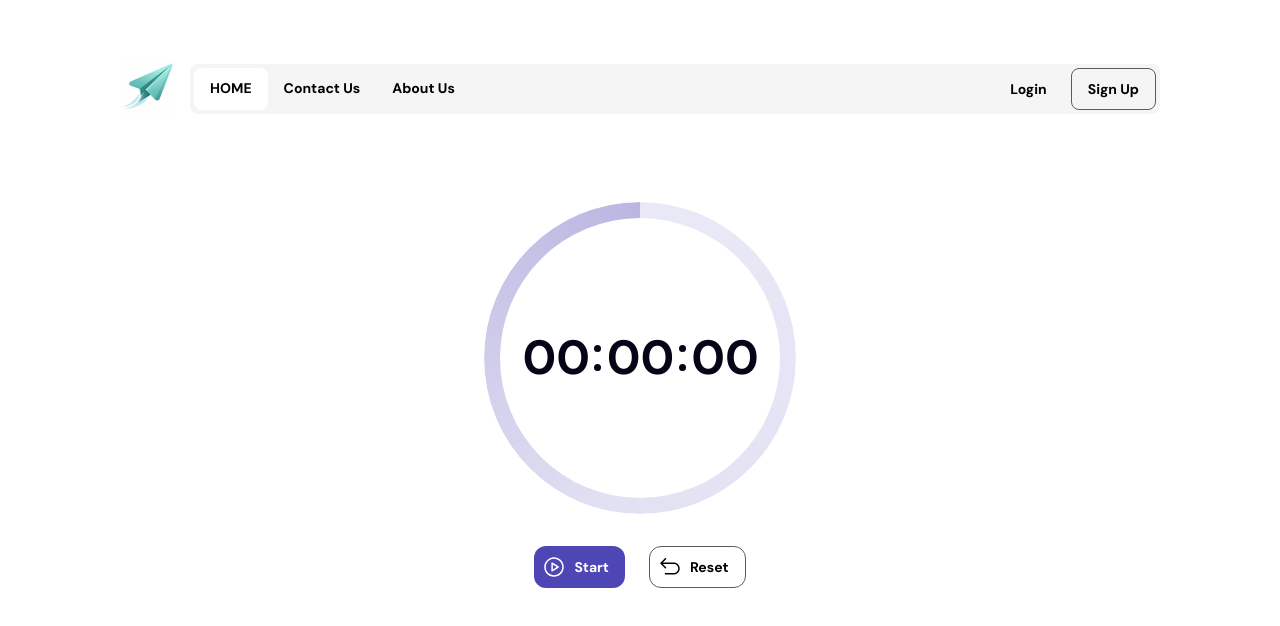
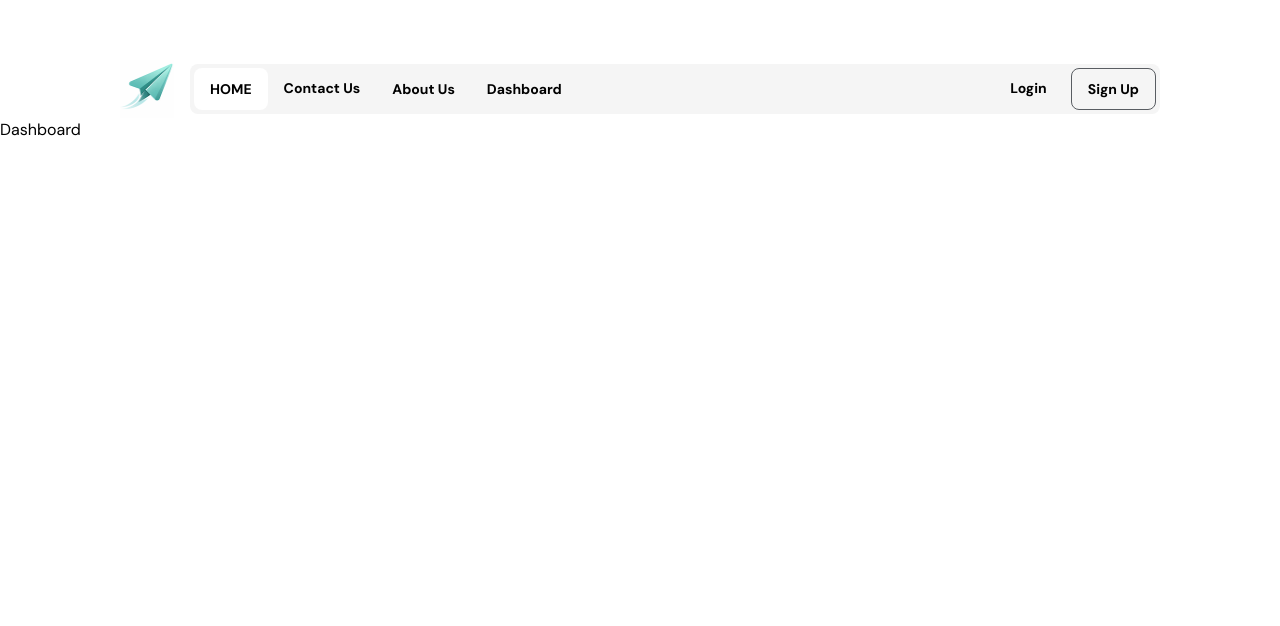
Before and after one commit to ahmtoz/HezarfApp, a React (Vite) app: page /dashboard in a window 1280 px wide. Shown: the top 626 px of the page. Built offline with nearby package versions, Linux system fonts and the light colour scheme.

Commit message:
router added to navbar

```diff
--- a/package.json
+++ b/package.json
@@ -13,6 +13,7 @@
     "@tailwindcss/vite": "^4.2.1",
     "react": "^19.2.0",
     "react-dom": "^19.2.0",
+    "react-router-dom": "^7.14.1",
     "recharts": "^3.8.0"
   },
   "devDependencies": {
--- a/src/App.jsx
+++ b/src/App.jsx
@@ -1,19 +1,24 @@
+import { BrowserRouter as Router, Routes, Route } from "react-router-dom";
 import Navbar from "./components/Navbar";
-import Koronometre from "./components/Koronometre";
+import Home from "./pages/Home";
+import Dashboard from "./pages/Dashboard";
 
 function App() {
   return (
-    <>
+    <Router>
       <header>
         <Navbar />
       </header>
       <main>
-        <Koronometre />
+        <Routes>
+          <Route path="/" element={<Home />} />
+          <Route path="/dashboard" element={<Dashboard />} />
+        </Routes>
       </main>
       <footer>
 
       </footer>
-    </>
+    </Router>
   )
 }
 
--- a/src/components/Navbar.jsx
+++ b/src/components/Navbar.jsx
@@ -1,4 +1,5 @@
 import { useState } from "react";
+import { Link } from "react-router-dom";
 import logo from "../assets/img/hezarfapp_logo.png";
 
 function Navbar() {
@@ -9,49 +10,69 @@ function Navbar() {
     return (
         <nav className="flex md:justify-start justify-between gap-4 items-center w-full md:pt-15 md:px-30 pt-5 px-5 bg-white max-w-7xl mx-auto">
             <div>
-                <img
-                    className="w-[58px] h-[58px]"
-                    src={logo}
-                    alt="HezarfApp Logo"
-                />
+                <Link to="/">
+                    <img
+                        className="w-[58px] h-[58px]"
+                        src={logo}
+                        alt="HezarfApp Logo"
+                    />
+                </Link>
             </div>
 
             <div className={`fixed top-0 right-0 h-screen bg-white shadow-2xl z-10 flex flex-col gap-6 pt-12 px-16 transition-transform duration-300 ease-in-out transform ${showMenu ? 'translate-x-0' : 'translate-x-full'} md:static md:h-auto md:flex-row md:justify-between md:bg-[#f5f5f5] md:shadow-none md:p-1 md:gap-1 md:rounded-lg md:translate-x-0 w-full`}>
 
                 <ul className="flex flex-col md:flex-row m-0 p-0 list-none">
-                    <li className={`rounded-lg transition-colors duration-300 ${activeMenu === "HOME" ? "bg-white" : ""}`}>
-                        <button
+                    <li className={`flex items-center rounded-lg transition-colors duration-300 ${activeMenu === "HOME" ? "bg-white" : ""}`}>
+                        <Link
+                            to="/"
                             className="text-sm leading-[24px] font-bold cursor-pointer bg-transparent py-2 px-4 border-none w-full"
                             onClick={() => setActiveMenu("HOME")}
                         >
                             HOME
-                        </button>
+                        </Link>
                     </li>
-                    <li className={`rounded-lg transition-colors duration-300 ${activeMenu === "CONTACT" ? "bg-white" : ""}`}>
-                        <button
+                    <li className={`flex items-centerrounded-lg transition-colors duration-300 ${activeMenu === "CONTACT" ? "bg-white" : ""}`}>
+                        <Link
+                            to="/contact"
                             className="text-sm leading-[24px] font-bold cursor-pointer bg-transparent py-2 px-4 border-none w-full"
                             onClick={() => setActiveMenu("CONTACT")}
                         >
                             Contact Us
-                        </button>
+                        </Link>
                     </li>
-                    <li className={`rounded-lg transition-colors duration-300 ${activeMenu === "ABOUT" ? "bg-white" : ""}`}>
-                        <button
+                    <li className={`flex items-center rounded-lg transition-colors duration-300 ${activeMenu === "ABOUT" ? "bg-white" : ""}`}>
+                        <Link
+                            to="/about"
                             className="text-sm leading-[24px] font-bold cursor-pointer bg-transparent py-2 px-4 border-none w-full"
                             onClick={() => setActiveMenu("ABOUT")}
                         >
                             About Us
-                        </button>
+                        </Link>
+                    </li>
+                    <li className={`flex items-center rounded-lg transition-colors duration-300 ${activeMenu === "DASHBOARD" ? "bg-white" : ""}`}>
+                        <Link
+                            to="/dashboard"
+                            className="text-sm leading-[24px] font-bold cursor-pointer bg-transparent py-2 px-4 border-none w-full"
+                            onClick={() => setActiveMenu("DASHBOARD")}
+                        >
+                            Dashboard
+                        </Link>
                     </li>
                 </ul>
 
                 <div className="flex flex-col md:flex-row gap-2">
-                    <button className="text-sm leading-[24px] font-bold cursor-pointer bg-transparent py-2 px-4 rounded-lg transition-colors duration-300 border-none">
+                    <Link
+                        to="/login"
+                        className="text-sm leading-[24px] font-bold cursor-pointer bg-transparent py-2 px-4 rounded-lg transition-colors duration-300 border-none"
+                    >
                         Login
-                    </button>
-                    <button className="text-sm leading-[24px] font-bold cursor-pointer bg-transparent py-2 px-4 rounded-lg transition-colors duration-300 border-solid border-1 border-[#595D62]">
+                    </Link>
+                    <Link
+                        to="/signup"
+                        className="text-sm leading-[24px] font-bold cursor-pointer bg-transparent py-2 px-4 rounded-lg transition-colors duration-300 border-solid border-1 border-[#595D62]"
+                    >
                         Sign Up
-                    </button>
+                    </Link>
                 </div>
             </div>
 
--- /dev/null
+++ b/src/pages/Dashboard.jsx
@@ -0,0 +1,9 @@
+import React from 'react'
+
+export default function Dashboard() {
+    return (
+        <section>
+            <h1>Dashboard</h1>
+        </section>
+    )
+}
--- /dev/null
+++ b/src/pages/Home.jsx
@@ -0,0 +1,7 @@
+import Koronometre from "../components/Koronometre";
+
+export default function Home() {
+    return (
+        <Koronometre />
+    )
+}
```
Also changed, not shown: 1 other file (tests, documents, lock files or other folders).
